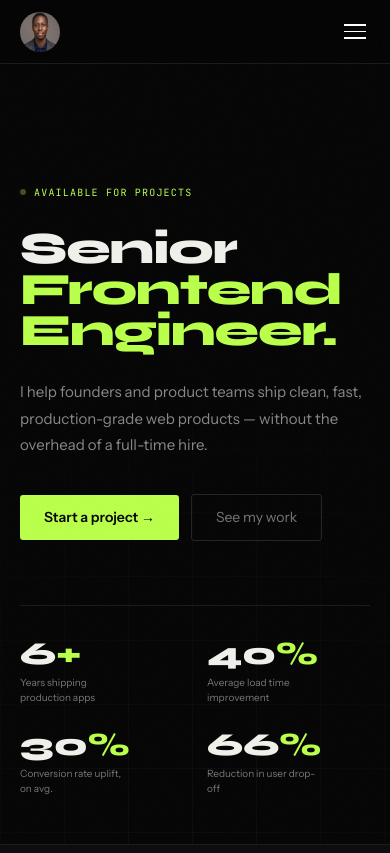
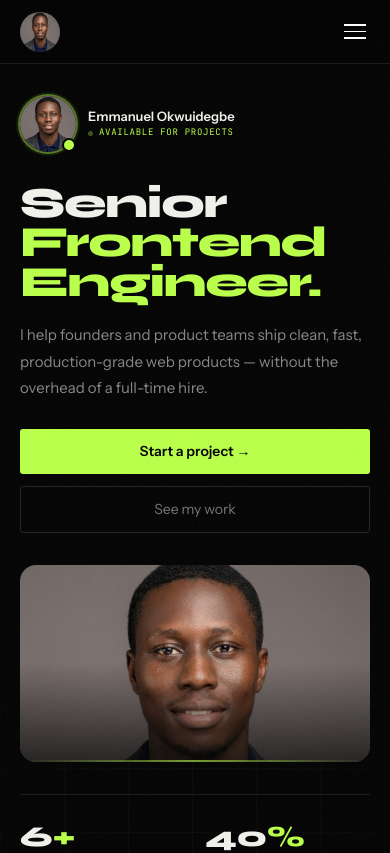
Before and after one commit to emma50/portfolio, a React (Vite) app: page / in a window 390 px wide. Shown: the top 853 px of the page. Built offline with nearby package versions, Linux system fonts and the light colour scheme.

Commit message:
Add headline image

```diff
--- a/src/components/Hero.tsx
+++ b/src/components/Hero.tsx
@@ -1,4 +1,5 @@
 import { HERO_STATS } from "../data";
+import emmanuelImg from "../assets/emmanuel.jpg";
 
 export default function Hero() {
   const scrollTo = (e: React.MouseEvent<HTMLAnchorElement>, href: string) => {
@@ -8,46 +9,78 @@ export default function Hero() {
       ?.scrollIntoView({ behavior: "smooth", block: "start" });
   };
 
+  {
+    /* ── Split: text left, photo right ── */
+  }
   return (
-    <section
-      className="relative min-h-screen flex flex-col justify-end overflow-hidden
-        px-5 md:px-10 pb-12 md:pb-20 pt-28"
-    >
+    <section className="relative min-h-screen flex flex-col overflow-hidden md:px-10 md:pb-20 md:pt-28">
       {/* Grid background */}
       <div className="hero-grid-bg" />
 
-      {/* Available badge */}
+      {/* ── DESKTOP / TABLET (md+) ── */}
+      <div className="hidden md:block">
+        {/* Full-height photo panel pinned to the right */}
+        <div className="absolute top-24 right-0 bottom-0 w-[42%] xl:w-[44%] z-0">
+          <img
+            src={emmanuelImg}
+            alt="Okwuidegbe Emmanuel"
+            className="w-full h-full object-cover object-top"
+            loading="eager"
+          />
+          {/* Left-edge fade — dissolves photo into dark background */}
           <div
-        className="flex items-center gap-2 font-mono text-10 text-lime tracking-widest2 uppercase mb-7
-        opacity-0 animate-fade-up"
-      >
+            className="absolute inset-0"
+            style={{
+              background:
+                "linear-gradient(to right, #060606 0%, rgba(6,6,6,0.55) 30%, transparent 65%)",
+            }}
+          />
+          {/* Top fade — softens under the nav */}
+          <div
+            className="absolute inset-0"
+            style={{
+              background:
+                "linear-gradient(to bottom, #060606 0%, transparent 18%)",
+            }}
+          />
+          {/* Bottom fade — merges into stats row */}
+          <div
+            className="absolute inset-0"
+            style={{
+              background:
+                "linear-gradient(to top, #060606 0%, transparent 22%)",
+            }}
+          />
+          {/* Thin lime accent line on left edge of photo */}
+          <div className="absolute top-[15%] bottom-[15%] left-0 w-px bg-gradient-to-b from-transparent via-lime/50 to-transparent" />
+        </div>
+
+        {/* Left content column */}
+        <div className="relative z-10 flex flex-col justify-end min-h-screen pb-16 xl:pb-20 pl-10 xl:pl-16 pr-8 w-[62%] xl:w-[60%]">
+          <div className="flex items-center gap-2 font-mono text-[10px] text-lime tracking-[0.12em] uppercase mb-8 opacity-0 animate-fade-up">
             <span className="avail-dot" />
             Available for projects
           </div>
 
-      {/* Headline */}
           <h1
-        className="font-display font-extrabold leading-[0.92] tracking-tight max-w-[1050px]
-          opacity-0 animate-fade-up-d2"
-        style={{ fontSize: "clamp(2.8rem, 8.5vw, 7.5rem)" }}
+            className="font-display font-extrabold leading-[0.9] tracking-[-0.03em] opacity-0 animate-fade-up-d2"
+            style={{ fontSize: "clamp(3rem, 6.5vw, 6.5rem)" }}
           >
             Senior
             <br />
             <em className="not-italic text-lime">Frontend</em> <br />
-        <em className="not-italic text-lime">Engineer.</em> <br />
+            <em className="not-italic text-lime">Engineer.</em>
           </h1>
 
-      {/* Subheading */}
           <p
-        className="mt-7 max-w-[500px] text-[#888] leading-[1.75] opacity-0 animate-fade-up-d3"
-        style={{ fontSize: "clamp(15px, 2vw, 17px)" }}
+            className="mt-6 max-w-[460px] text-[#888] leading-[1.8] opacity-0 animate-fade-up-d3"
+            style={{ fontSize: "clamp(14px, 1.5vw, 16px)" }}
           >
-        I help founders and product teams ship clean, fast, production-grade web
-        products — without the overhead of a full-time hire.
+            I help founders and product teams ship clean, fast, production-grade
+            web products — without the overhead of a full-time hire.
           </p>
 
-      {/* CTAs */}
-      <div className="mt-9 flex flex-wrap gap-3 items-center opacity-0 animate-fade-up-d4">
+          <div className="mt-8 flex flex-wrap gap-3 items-center opacity-0 animate-fade-up-d4">
             <a
               href="#contact"
               onClick={(e) => scrollTo(e, "#contact")}
@@ -65,26 +98,177 @@ export default function Hero() {
           </div>
 
           {/* Stats */}
-      <div
-        className="mt-16 grid grid-cols-2 md:grid-cols-4 gap-6 md:gap-8
-          pt-8 border-t border-neutral-800 opacity-0 animate-fade-up-d5"
-      >
-        {HERO_STATS.map((s) => (
+          <div className="mt-14 xl:mt-16 grid grid-cols-4 gap-6 pt-7 border-t border-neutral-800 opacity-0 animate-fade-up-d5">
+            {HERO_STATS.map((s) => {
+              const suffix = s.num.match(/[+%]/)?.[0] ?? "";
+              const number = s.num.replace(/[+%]/, "");
+              return (
                 <div key={s.num}>
                   <div
                     className="font-display font-extrabold leading-none"
-              style={{ fontSize: "clamp(2rem, 4vw, 2.8rem)" }}
+                    style={{ fontSize: "clamp(1.8rem, 3vw, 2.6rem)" }}
                   >
-              {s.num.replace(/[+%]/, "")}
-              <em className="not-italic text-lime">
-                {s.num.match(/[+%]/)?.[0]}
-              </em>
+                    {number}
+                    <em className="not-italic text-lime">{suffix}</em>
                   </div>
-            <div className="text-10 text-[#777] mt-1.5 leading-[1.45] max-w-[110px]">
+                  <div className="text-[10px] text-[#666] mt-1.5 leading-[1.45] max-w-[100px]">
                     {s.label}
                   </div>
                 </div>
-        ))}
+              );
+            })}
+          </div>
+        </div>
+
+        {/* Floating name tag over photo, bottom-right */}
+        <div className="absolute z-10 bottom-16 xl:bottom-20 right-6 xl:right-8 opacity-0 animate-fade-up-d4">
+          <div
+            className="bg-neutral-950/85 backdrop-blur-xl border border-white/[0.07] rounded-2xl px-5 py-4 flex items-center gap-4"
+            style={{
+              boxShadow:
+                "0 0 0 1px rgba(185,255,75,0.08), 0 24px 48px rgba(0,0,0,0.6)",
+            }}
+          >
+            <div className="relative flex-shrink-0">
+              <div className="w-11 h-11 rounded-full overflow-hidden ring-2 ring-lime/30">
+                <img
+                  src={emmanuelImg}
+                  alt=""
+                  className="w-full h-full object-cover object-top"
+                />
+              </div>
+              <span className="absolute -bottom-0.5 -right-0.5 w-3 h-3 bg-lime rounded-full border-2 border-neutral-950" />
+            </div>
+            <div>
+              <div className="font-display font-bold text-[13px] leading-tight text-white">
+                Emmanuel Okwuidegbe
+              </div>
+              <div className="font-mono text-[9px] text-[#777] tracking-[0.05em] mt-0.5">
+                Senior Frontend Engineer
+              </div>
+            </div>
+            <div className="flex-shrink-0 ml-1 flex items-center gap-1.5 border border-lime/20 bg-lime/[0.06] rounded-full px-3 py-1">
+              <span
+                className="avail-dot"
+                style={{ width: "5px", height: "5px" }}
+              />
+              <span className="font-mono text-[9px] text-lime uppercase tracking-[0.06em]">
+                Open to work
+              </span>
+            </div>
+          </div>
+        </div>
+      </div>
+
+      {/* ── MOBILE (below md) ── */}
+      <div className="md:hidden flex flex-col min-h-screen px-5 pb-12 pt-24">
+        {/* Inline avatar + name row */}
+        <div className="flex items-center gap-3 mb-8 opacity-0 animate-fade-up">
+          <div className="relative flex-shrink-0">
+            <div
+              className="w-14 h-14 rounded-full overflow-hidden"
+              style={{
+                boxShadow:
+                  "0 0 0 2px rgba(185,255,75,0.4), 0 0 0 4px rgba(185,255,75,0.08)",
+              }}
+            >
+              <img
+                src={emmanuelImg}
+                alt="Emmanuel Okwuidegbe"
+                className="w-full h-full object-cover object-top"
+              />
+            </div>
+            <span className="absolute bottom-0 right-0 w-3.5 h-3.5 bg-lime rounded-full border-2 border-neutral-950" />
+          </div>
+          <div>
+            <div className="text-[13px] font-semibold leading-tight">
+              Emmanuel Okwuidegbe
+            </div>
+            <div className="flex items-center gap-1.5 mt-0.5">
+              <span
+                className="avail-dot"
+                style={{ width: "5px", height: "5px" }}
+              />
+              <span className="font-mono text-[9px] text-lime uppercase tracking-[0.08em]">
+                Available for projects
+              </span>
+            </div>
+          </div>
+        </div>
+
+        <h1
+          className="font-display font-extrabold leading-[0.92] tracking-[-0.03em] opacity-0 animate-fade-up-d2"
+          style={{ fontSize: "clamp(2.6rem, 11vw, 3.8rem)" }}
+        >
+          Senior <br />
+          <em className="not-italic text-lime">Frontend</em> <br />
+          <em className="not-italic text-lime">Engineer.</em>
+        </h1>
+
+        <p className="mt-5 text-[#888] leading-[1.75] text-[15px] opacity-0 animate-fade-up-d3">
+          I help founders and product teams ship clean, fast, production-grade
+          web products — without the overhead of a full-time hire.
+        </p>
+
+        <div className="mt-7 flex flex-col sm:flex-row gap-3 opacity-0 animate-fade-up-d4">
+          <a
+            href="#contact"
+            onClick={(e) => scrollTo(e, "#contact")}
+            className="btn-primary justify-center"
+          >
+            Start a project →
+          </a>
+          <a
+            href="#work"
+            onClick={(e) => scrollTo(e, "#work")}
+            className="btn-ghost justify-center"
+          >
+            See my work
+          </a>
+        </div>
+
+        {/* Cinematic wide crop of photo */}
+        <div
+          className="mt-8 rounded-2xl overflow-hidden relative opacity-0 animate-fade-up-d4"
+          style={{ aspectRatio: "16/9" }}
+        >
+          <img
+            src={emmanuelImg}
+            alt="Okwuidegbe Emmanuel"
+            className="w-full h-full object-cover"
+            style={{ objectPosition: "50% 15%" }}
+          />
+          <div
+            className="absolute inset-0"
+            style={{
+              background:
+                "linear-gradient(to top, rgba(6,6,6,0.7) 0%, transparent 50%)",
+            }}
+          />
+          <div className="absolute bottom-0 left-0 right-0 h-[2px] bg-gradient-to-r from-transparent via-lime to-transparent opacity-60" />
+        </div>
+
+        {/* Stats */}
+        <div className="mt-8 grid grid-cols-2 gap-5 pt-7 border-t border-neutral-800 opacity-0 animate-fade-up-d5">
+          {HERO_STATS.map((s) => {
+            const suffix = s.num.match(/[+%]/)?.[0] ?? "";
+            const number = s.num.replace(/[+%]/, "");
+            return (
+              <div key={s.num}>
+                <div
+                  className="font-display font-extrabold leading-none"
+                  style={{ fontSize: "clamp(1.8rem, 6vw, 2.2rem)" }}
+                >
+                  {number}
+                  <em className="not-italic text-lime">{suffix}</em>
+                </div>
+                <div className="text-[10px] text-[#666] mt-1.5 leading-[1.45]">
+                  {s.label}
+                </div>
+              </div>
+            );
+          })}
+        </div>
       </div>
     </section>
   );
--- /dev/null
+++ b/src/vite-env.d.ts
@@ -0,0 +1,20 @@
+declare module "*.jpg" {
+  const src: string;
+  export default src;
+}
+declare module "*.jpeg" {
+  const src: string;
+  export default src;
+}
+declare module "*.png" {
+  const src: string;
+  export default src;
+}
+declare module "*.webp" {
+  const src: string;
+  export default src;
+}
+declare module "*.svg" {
+  const src: string;
+  export default src;
+}
```
Also changed, not shown: src/assets/emmanuel.jpg (added). Lines whose indentation alone changed are shown as unchanged.
